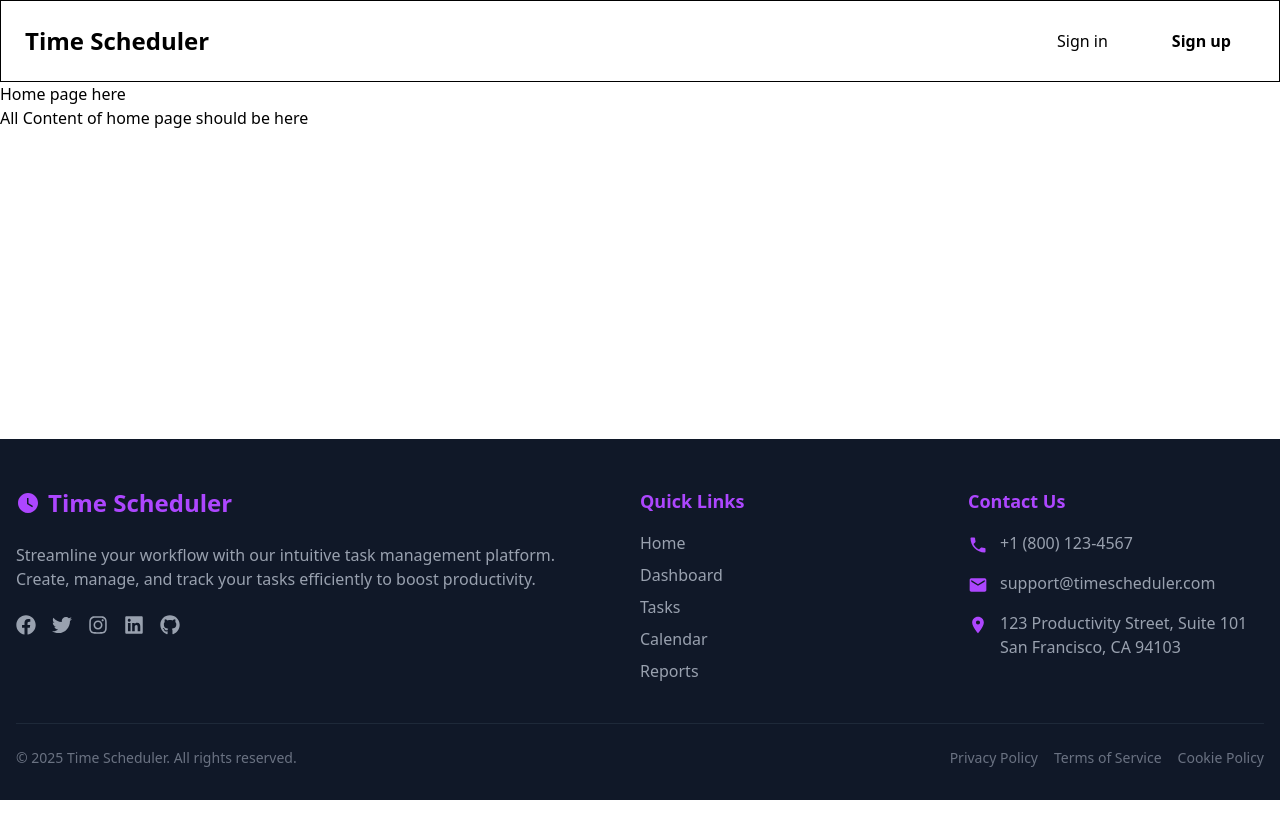
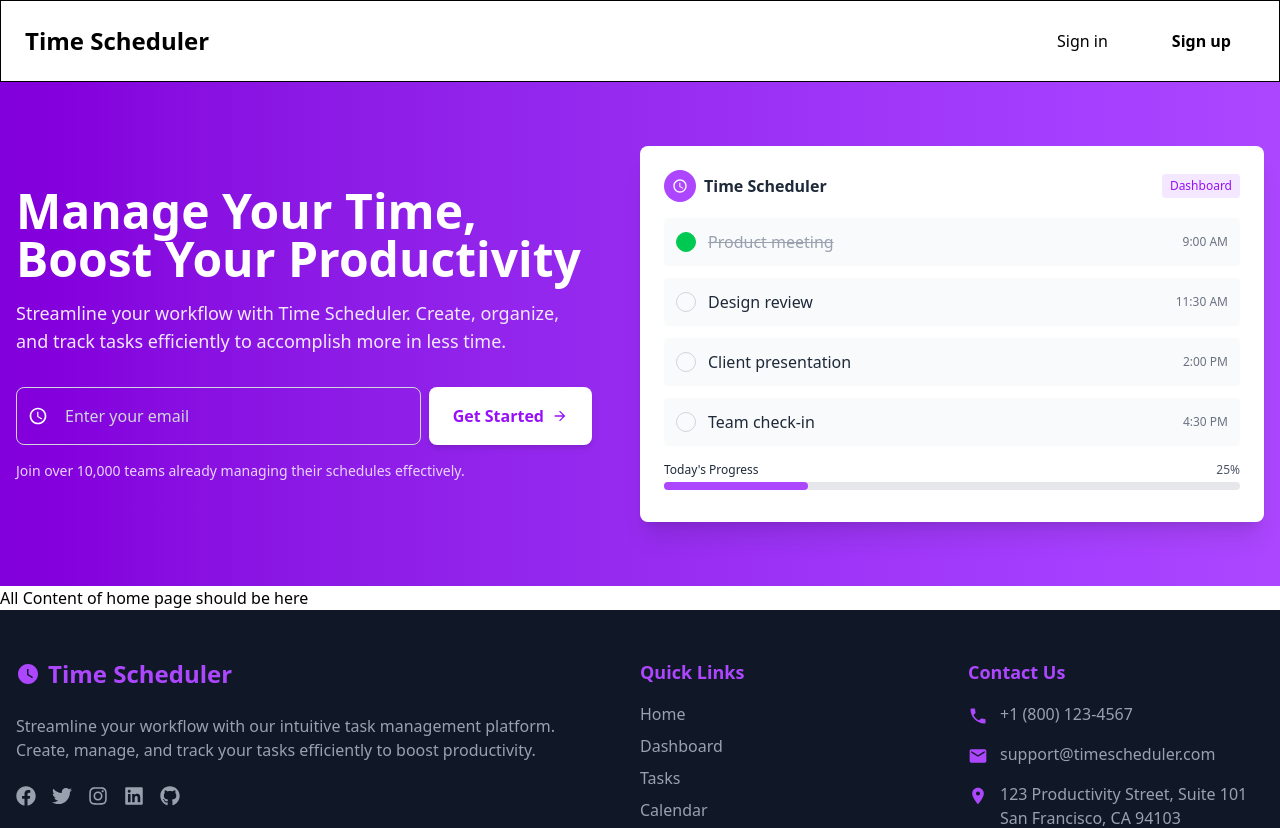
Before and after one commit to hisuvo/time-scheduler-client, a React (Vite) app: page / in a window 1280 px wide. Shown: the top 828 px of the page. Before the commit the page ends 800 px from the top, so only its background shows below. Built offline with nearby package versions, Linux system fonts and the light colour scheme.

Commit message:
add: banner section

```diff
--- /dev/null
+++ b/src/Components/Banner/Banner.jsx
@@ -0,0 +1,102 @@
+import React from 'react';
+import { MdSchedule, MdArrowForward } from 'react-icons/md';
+
+const Banner = () => {
+  return (
+    <div className="bg-gradient-to-r from-purple-700 to-purple-500 py-16">
+      <div className="container mx-auto px-4">
+        <div className="flex flex-col md:flex-row items-center justify-between">
+          {/* Left side - Text, input and button */}
+          <div className="w-full md:w-1/2 text-white mb-10 md:mb-0 md:pr-12">
+            <h1 className="text-4xl md:text-5xl font-bold mb-4">
+              Manage Your Time, <br />
+              Boost Your Productivity
+            </h1>
+
+            <p className="text-lg mb-8 text-purple-100">
+              Streamline your workflow with Time Scheduler. Create, organize, and
+              track tasks efficiently to accomplish more in less time.
+            </p>
+
+            <div className="flex flex-col sm:flex-row w-full">
+              <div className="relative flex-grow mb-4 sm:mb-0 sm:mr-2">
+                <input
+                  type="email"
+                  placeholder="Enter your email"
+                  className="w-full px-6 py-4 rounded-lg text-gray-800 focus:outline-none focus:ring-2 focus:ring-purple-300 border border-gray-300 placeholder:text-gray-300 pl-12"
+                />
+                <div className="absolute left-3 top-1/2 transform -translate-y-1/2">
+                  <MdSchedule className="text-white h-5 w-5 " />
+                </div>
+              </div>
+
+              <button className="bg-white text-purple-600 hover:bg-purple-200 transition-colors px-6 py-4 rounded-lg font-semibold flex items-center justify-center shadow-md hover:shadow-lg">
+                Get Started
+                <MdArrowForward className="ml-2" />
+              </button>
+            </div>
+
+            <p className="text-sm mt-4 text-purple-200">
+              Join over 10,000 teams already managing their schedules effectively.
+            </p>
+          </div>
+
+          {/* Right side - Illustration */}
+          <div className="w-full md:w-1/2">
+            <div className="relative">
+              {/* Main illustration */}
+              <div className="bg-white p-6 rounded-lg shadow-xl">
+                <div className="flex items-center justify-between mb-4">
+                  <div className="flex items-center">
+                    <div className="h-8 w-8 rounded-full bg-purple-500 flex items-center justify-center text-white">
+                      <MdSchedule />
+                    </div>
+                    <span className="ml-2 font-bold text-gray-800">Time Scheduler</span>
+                  </div>
+                  <div className="text-xs font-medium bg-purple-100 text-purple-600 px-2 py-1 rounded">
+                    Dashboard
+                  </div>
+                </div>
+
+                {/* Task list preview */}
+                <div className="space-y-3 mb-4">
+                  {[
+                    { title: "Product meeting", time: "9:00 AM", completed: true },
+                    { title: "Design review", time: "11:30 AM", completed: false },
+                    { title: "Client presentation", time: "2:00 PM", completed: false },
+                    { title: "Team check-in", time: "4:30 PM", completed: false }
+                  ].map((task, index) => (
+                    <div key={index} className="flex items-center p-3 bg-gray-50 rounded">
+                      <div className={`h-5 w-5 rounded-full border ${task.completed ? 'bg-green-500 border-green-500' : 'border-gray-300'} mr-3`}></div>
+                      <div className="flex-grow">
+                        <p className={`font-medium ${task.completed ? 'text-gray-400 line-through' : 'text-gray-800'}`}>{task.title}</p>
+                      </div>
+                      <div className="text-xs text-gray-500">{task.time}</div>
+                    </div>
+                  ))}
+                </div>
+
+                {/* Progress indicator */}
+                <div className="mb-2">
+                  <div className="flex justify-between text-xs mb-1">
+                    <span className="font-medium text-gray-800">Today's Progress</span>
+                    <span className="text-gray-600">25%</span>
+                  </div>
+                  <div className="w-full bg-gray-200 rounded-full h-2">
+                    <div className="bg-purple-500 h-2 rounded-full w-1/4"></div>
+                  </div>
+                </div>
+              </div>
+
+              {/* Decorative elements */}
+              <div className="absolute -bottom-4 -right-4 h-20 w-20 bg-yellow-400 rounded-lg -z-10 transform rotate-12"></div>
+              <div className="absolute -top-4 -left-4 h-16 w-16 bg-purple-300 rounded-lg -z-10 transform -rotate-6"></div>
+            </div>
+          </div>
+        </div>
+      </div>
+    </div>
+  );
+};
+
+export default Banner;
--- a/src/Pages/Home/Home.jsx
+++ b/src/Pages/Home/Home.jsx
@@ -1,10 +1,12 @@
 import React from "react";
 import Navbar from "../../Components/Navbar/Navbar";
+import Banner from "../../Components/Banner/Banner";
 
 const Home = () => {
   return (
     <div>
-      <h1>Home page here</h1>
+      {/* Banner */}
+      <Banner />
       <p>All Content of home page should be here</p>
     </div>
   );
```
